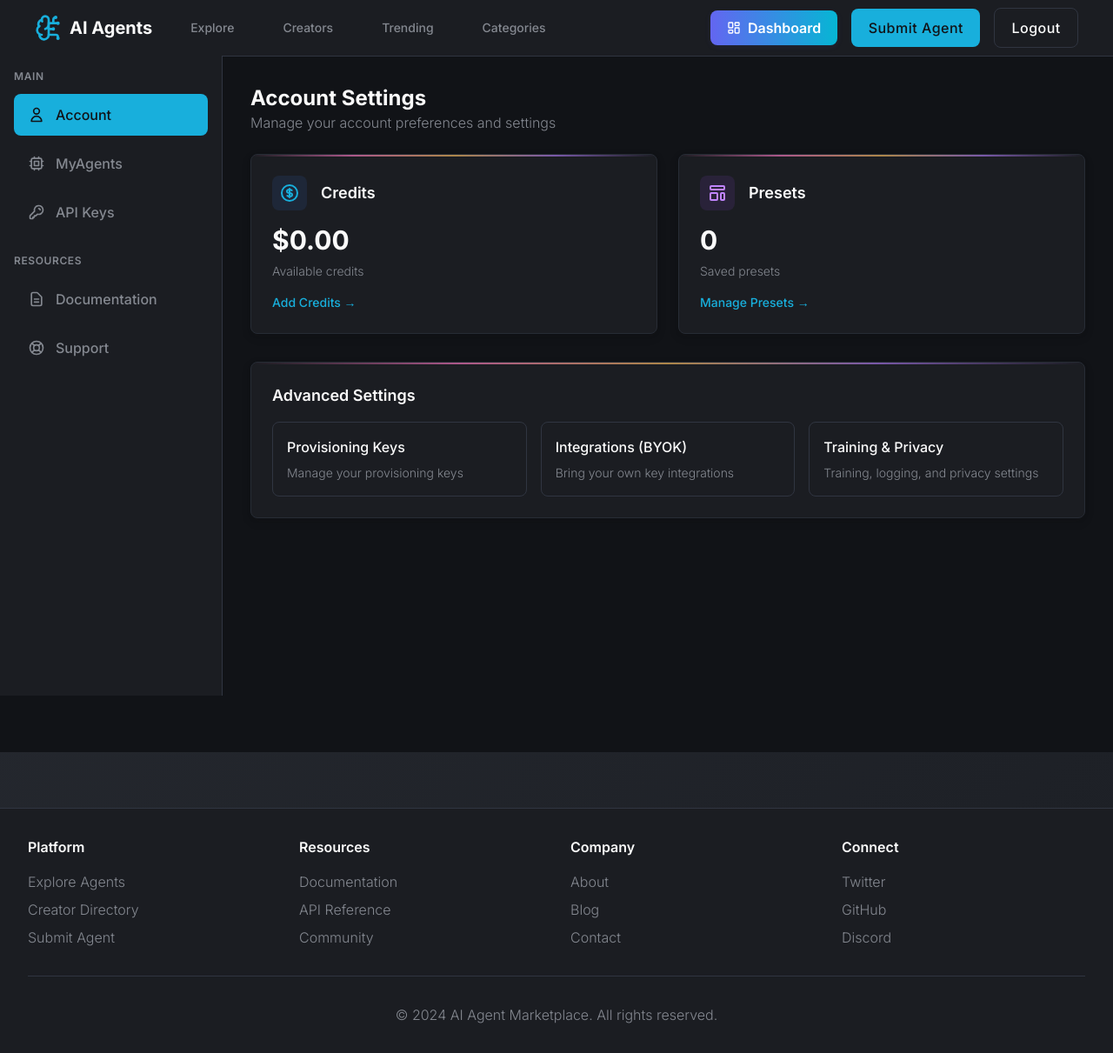
After one commit to dhruv-garg07/agent-architects-studio, a Flask app: page /dashboard in a window 1280 px wide. The commit adds this page. Shown: the whole page at 87% size. Run offline with Flask 3, Linux system fonts and the light colour scheme; a user stored in the database is signed in; parts of the project's set-up code (start-up, migrations or seed data) failed here and were passed over; some libraries are stand-ins or nearby versions.

Commit message:
dashboard_file_changes_base_HTML_changes

```diff
--- a/templates/base.html
+++ b/templates/base.html
@@ -375,7 +375,7 @@
 <body class="min-h-full">
     <!-- Navigation -->
     <nav class="bg-card border-b border-border">
-        <div class="max-w-7xl mx-auto px-4 sm:px-6 lg:px-8">
+        <div class="px-10">
             <div class="flex justify-between h-16">
                 <div class="flex items-center">
                     <!-- Logo -->
--- /dev/null
+++ b/templates/dashboard.html
@@ -0,0 +1,294 @@
+{% extends "base.html" %}
+
+{% block title %}Dashboard - AI Agent Marketplace{% endblock %}
+
+{% block content %}
+<div class="flex min-h-screen bg-background">
+    <!-- Left Sidebar Navigation -->
+    <div class="w-64 bg-card border-r border-border fixed left-0 top-16 bottom-0 overflow-y-auto">
+
+        <nav class="p-4 mt-17">
+            <div class="mb-6">
+                <h3 class="text-xs font-semibold text-muted-foreground uppercase tracking-wider mb-3">Main</h3>
+                <ul>
+                    <li class="mb-2">
+                        <a href="#account" class="nav-item active">
+                            <svg xmlns="http://www.w3.org/2000/svg" class="h-5 w-5" fill="none" viewBox="0 0 24 24" stroke="currentColor">
+                                <path stroke-linecap="round" stroke-linejoin="round" stroke-width="2" d="M16 7a4 4 0 11-8 0 4 4 0 018 0zM12 14a7 7 0 00-7 7h14a7 7 0 00-7-7z" />
+                            </svg>
+                            <span>Account</span>
+                        </a>
+                    </li>
+                    <li class="mb-2">
+                        <a href="#my-agents" class="nav-item">
+                            <svg xmlns="http://www.w3.org/2000/svg" class="h-5 w-5" fill="none" viewBox="0 0 24 24" stroke="currentColor">
+                                <path stroke-linecap="round" stroke-linejoin="round" stroke-width="2" d="M9 3v2m6-2v2M9 19v2m6-2v2M5 9H3m2 6H3m18-6h-2m2 6h-2M7 19h10a2 2 0 002-2V7a2 2 0 00-2-2H7a2 2 0 00-2 2v10a2 2 0 002 2zM9 9h6v6H9V9z" />
+                            </svg>
+                            <span>MyAgents</span>
+                        </a>
+                    </li>
+                    <li>
+                        <a href="#api-keys" class="nav-item">
+                            <svg xmlns="http://www.w3.org/2000/svg" class="h-5 w-5" fill="none" viewBox="0 0 24 24" stroke="currentColor">
+                                <path stroke-linecap="round" stroke-linejoin="round" stroke-width="2" d="M15 7a2 2 0 012 2m4 0a6 6 0 01-7.743 5.743L11 17H9v2H7v2H4a1 1 0 01-1-1v-2.586a1 1 0 01.293-.707l5.964-5.964A6 6 0 1121 9z" />
+                            </svg>
+                            <span>API Keys</span>
+                        </a>
+                    </li>
+                </ul>
+            </div>
+
+            <div>
+                <h3 class="text-xs font-semibold text-muted-foreground uppercase tracking-wider mb-3">Resources</h3>
+                <ul>
+                    <li class="mb-2">
+                        <a href="#" class="nav-item">
+                            <svg xmlns="http://www.w3.org/2000/svg" class="h-5 w-5" fill="none" viewBox="0 0 24 24" stroke="currentColor">
+                                <path stroke-linecap="round" stroke-linejoin="round" stroke-width="2" d="M9 12h6m-6 4h6m2 5H7a2 2 0 01-2-2V5a2 2 0 012-2h5.586a1 1 0 01.707.293l5.414 5.414a1 1 0 01.293.707V19a2 2 0 01-2 2z" />
+                            </svg>
+                            <span>Documentation</span>
+                        </a>
+                    </li>
+                    <li>
+                        <a href="#" class="nav-item">
+                            <svg xmlns="http://www.w3.org/2000/svg" class="h-5 w-5" fill="none" viewBox="0 0 24 24" stroke="currentColor">
+                                <path stroke-linecap="round" stroke-linejoin="round" stroke-width="2" d="M18.364 5.636l-3.536 3.536m0 5.656l3.536 3.536M9.172 9.172L5.636 5.636m3.536 9.192l-3.536 3.536M21 12a9 9 0 11-18 0 9 9 0 0118 0zm-5 0a4 4 0 11-8 0 4 4 0 018 0z" />
+                            </svg>
+                            <span>Support</span>
+                        </a>
+                    </li>
+                </ul>
+            </div>
+        </nav>
+    </div>
+
+    <!-- Main Content Area -->
+    <div class="ml-64 flex-1 overflow-auto">
+        <div class="p-8 ">
+            <!-- Account Section (Default View) -->
+            <section id="account-content" class="content-section active">
+                <div class="mb-6">
+                    <h2 class="text-2xl font-bold text-foreground">Account Settings</h2>
+                    <p class="text-muted-foreground">Manage your account preferences and settings</p>
+                </div>
+
+                <div class="grid grid-cols-1 md:grid-cols-2 gap-6 mb-8">
+                    <div class="card card-elevated p-6">
+                        <div class="flex items-center mb-4">
+                            <div class="p-2 bg-blue-500/10 rounded-lg mr-4">
+                                <svg xmlns="http://www.w3.org/2000/svg" class="h-6 w-6 text-primary" fill="none" viewBox="0 0 24 24" stroke="currentColor">
+                                    <path stroke-linecap="round" stroke-linejoin="round" stroke-width="2" d="M12 8c-1.657 0-3 .895-3 2s1.343 2 3 2 3 .895 3 2-1.343 2-3 2m0-8c1.11 0 2.08.402 2.599 1M12 8V7m0 1v8m0 0v1m0-1c-1.11 0-2.08-.402-2.599-1M21 12a9 9 0 11-18 0 9 9 0 0118 0z" />
+                                </svg>
+                            </div>
+                            <h3 class="text-lg font-semibold text-foreground">Credits</h3>
+                        </div>
+                        <p class="text-3xl font-bold text-foreground mb-2">$0.00</p>
+                        <p class="text-sm text-muted-foreground">Available credits</p>
+                        <button class="mt-4 text-sm text-primary font-medium hover:text-primary/80 transition-colors">
+                            Add Credits →
+                        </button>
+                    </div>
+
+                    <div class="card card-elevated p-6">
+                        <div class="flex items-center mb-4">
+                            <div class="p-2 bg-purple-500/10 rounded-lg mr-4">
+                                <svg xmlns="http://www.w3.org/2000/svg" class="h-6 w-6 text-purple-400" fill="none" viewBox="0 0 24 24" stroke="currentColor">
+                                    <path stroke-linecap="round" stroke-linejoin="round" stroke-width="2" d="M4 5a1 1 0 011-1h14a1 1 0 011 1v2a1 1 0 01-1 1H5a1 1 0 01-1-1V5zM4 13a1 1 0 011-1h6a1 1 0 011 1v6a1 1 0 01-1 1H5a1 1 0 01-1-1v-6zM16 13a1 1 0 011-1h2a1 1 0 011 1v6a1 1 0 01-1 1h-2a1 1 0 01-1-1v-6z" />
+                                </svg>
+                            </div>
+                            <h3 class="text-lg font-semibold text-foreground">Presets</h3>
+                        </div>
+                        <p class="text-3xl font-bold text-foreground mb-2">0</p>
+                        <p class="text-sm text-muted-foreground">Saved presets</p>
+                        <button class="mt-4 text-sm text-primary font-medium hover:text-primary/80 transition-colors">
+                            Manage Presets →
+                        </button>
+                    </div>
+                </div>
+
+                <div class="card card-elevated p-6">
+                    <h3 class="text-lg font-semibold text-foreground mb-4">Advanced Settings</h3>
+                    <div class="grid grid-cols-1 md:grid-cols-3 gap-4">
+                        <a href="#" class="p-4 border border-border rounded-lg hover:border-primary transition-colors">
+                            <h4 class="font-medium text-foreground mb-2">Provisioning Keys</h4>
+                            <p class="text-sm text-muted-foreground">Manage your provisioning keys</p>
+                        </a>
+                        <a href="#" class="p-4 border border-border rounded-lg hover:border-primary transition-colors">
+                            <h4 class="font-medium text-foreground mb-2">Integrations (BYOK)</h4>
+                            <p class="text-sm text-muted-foreground">Bring your own key integrations</p>
+                        </a>
+                        <a href="#" class="p-4 border border-border rounded-lg hover:border-primary transition-colors">
+                            <h4 class="font-medium text-foreground mb-2">Training & Privacy</h4>
+                            <p class="text-sm text-muted-foreground">Training, logging, and privacy settings</p>
+                        </a>
+                    </div>
+                </div>
+            </section>
+
+            <!-- MYAGENTS Section (Hidden by default) -->
+            <section id="my-agents-content" class="content-section hidden">
+                <div class="mb-6">
+                    <h2 class="text-2xl font-bold text-foreground">MYAGENTS</h2>
+                    <p class="text-muted-foreground">Manage your AI agents</p>
+                </div>
+
+                <div class="card card-elevated p-8 text-center">
+                    <div class="max-w-md mx-auto">
+                        <div class="p-3 bg-muted rounded-full w-16 h-16 flex items-center justify-center mx-auto mb-4">
+                            <svg xmlns="http://www.w3.org/2000/svg" class="h-8 w-8 text-muted-foreground" fill="none" viewBox="0 0 24 24" stroke="currentColor">
+                                <path stroke-linecap="round" stroke-linejoin="round" stroke-width="2" d="M9 3v2m6-2v2M9 19v2m6-2v2M5 9H3m2 6H3m18-6h-2m2 6h-2M7 19h10a2 2 0 002-2V7a2 2 0 00-2-2H7a2 2 0 00-2 2v10a2 2 0 002 2zM9 9h6v6H9V9z" />
+                            </svg>
+                        </div>
+                        <h3 class="text-xl font-semibold text-foreground mb-2">No agents yet</h3>
+                        <p class="text-muted-foreground mb-6">
+                            Create your first agent to get started!
+                        </p>
+                        <button class="btn-primary">
+                            Create Agent
+                        </button>
+                    </div>
+                </div>
+            </section>
+
+            <!-- API Keys Section (Hidden by default) -->
+            <section id="api-keys-content" class="content-section hidden">
+                <div class="mb-6">
+                    <h2 class="text-2xl font-bold text-foreground">API Keys</h2>
+                    <p class="text-muted-foreground">Manage your API keys to access all models from OpenRouter</p>
+                </div>
+
+                <div class="card card-elevated overflow-hidden mb-6">
+                    <table class="min-w-full divide-y divide-border">
+                        <thead class="bg-muted">
+                            <tr>
+                                <th scope="col" class="px-6 py-3 text-left text-xs font-medium text-muted-foreground uppercase tracking-wider">Key</th>
+                                <th scope="col" class="px-6 py-3 text-left text-xs font-medium text-muted-foreground uppercase tracking-wider">Limit</th>
+                                <th scope="col" class="px-6 py-3 text-left text-xs font-medium text-muted-foreground uppercase tracking-wider">Usage</th>
+                                <th scope="col" class="px-6 py-3 text-left text-xs font-medium text-muted-foreground uppercase tracking-wider">Actions</th>
+                            </tr>
+                        </thead>
+                        <tbody class="divide-y divide-border">
+                            <tr>
+                                <td class="px-6 py-4 whitespace-nowrap">
+                                    <div class="font-medium text-foreground">sanket</div>
+                                </td>
+                                <td class="px-6 py-4 whitespace-nowrap text-sm text-muted-foreground">-</td>
+                                <td class="px-6 py-4 whitespace-nowrap">
+                                    <span class="badge badge-primary">
+                                        $0 used
+                                    </span>
+                                </td>
+                                <td class="px-6 py-4 whitespace-nowrap text-sm font-medium">
+                                    <a href="#" class="text-primary hover:text-primary/80 mr-3">Edit</a>
+                                    <a href="#" class="text-destructive hover:text-destructive/80">Delete</a>
+                                </td>
+                            </tr>
+                            <tr>
+                                <td class="px-6 py-4 whitespace-nowrap">
+                                    <div class="font-medium text-foreground">sk-or-v1-c62...c52</div>
+                                </td>
+                                <td class="px-6 py-4 whitespace-nowrap text-sm text-muted-foreground">$1.00</td>
+                                <td class="px-6 py-4 whitespace-nowrap">
+                                    <span class="badge badge-secondary">
+                                        $1 left
+                                    </span>
+                                </td>
+                                <td class="px-6 py-4 whitespace-nowrap text-sm font-medium">
+                                    <a href="#" class="text-primary hover:text-primary/80 mr-3">Edit</a>
+                                    <a href="#" class="text-destructive hover:text-destructive/80">Delete</a>
+                                </td>
+                            </tr>
+                        </tbody>
+                    </table>
+                </div>
+
+                <div class="card card-elevated p-6">
+                    <h3 class="text-lg font-semibold text-foreground mb-4">Create New API Key</h3>
+                    <form class="flex flex-col md:flex-row gap-4">
+                        <div class="flex-1">
+                            <input type="text" placeholder="Key name" class="input w-full">
+                        </div>
+                        <button type="submit" class="btn-primary whitespace-nowrap">
+                            Create API Key
+                        </button>
+                    </form>
+                </div>
+            </section>
+        </div>
+    </div>
+</div>
+
+<script>
+    document.addEventListener('DOMContentLoaded', function() {
+        // Get all navigation items and content sections
+        const navItems = document.querySelectorAll('.nav-item');
+        const contentSections = document.querySelectorAll('.content-section');
+
+        // Function to switch between content sections
+        function switchContent(target) {
+            // Remove active class from all nav items and content sections
+            navItems.forEach(item => item.classList.remove('active'));
+            contentSections.forEach(section => section.classList.add('hidden'));
+
+            // Add active class to clicked nav item
+            document.querySelector(`a[href="${target}"]`).classList.add('active');
+
+            // Show the corresponding content section
+            document.querySelector(`${target}-content`).classList.remove('hidden');
+        }
+
+        // Add click event listeners to nav items
+        navItems.forEach(item => {
+            item.addEventListener('click', function(e) {
+                e.preventDefault();
+                const target = this.getAttribute('href');
+                switchContent(target);
+
+                // Update browser history
+                history.pushState(null, null, target);
+            });
+        });
+
+        // Handle browser back/forward buttons
+        window.addEventListener('popstate', function() {
+            const hash = window.location.hash || '#account';
+            switchContent(hash);
+        });
+
+        // Check if there's a hash in the URL on page load
+        if (window.location.hash) {
+            switchContent(window.location.hash);
+        }
+    });
+</script>
+
+<style>
+    .nav-item {
+        display: flex;
+        align-items: center;
+        padding: 0.75rem 1rem;
+        border-radius: var(--radius);
+        color: hsl(var(--muted-foreground));
+        font-weight: 500;
+        transition: all 0.2s;
+    }
+
+    .nav-item:hover {
+        background-color: hsl(var(--muted));
+        color: hsl(var(--foreground));
+    }
+
+    .nav-item.active {
+        background-color: hsl(var(--primary));
+        color: hsl(var(--primary-foreground));
+    }
+
+    .nav-item svg {
+        margin-right: 0.75rem;
+    }
+
+    .content-section {
+        transition: opacity 0.3s;
+    }
+</style>
+{% endblock %}
```
